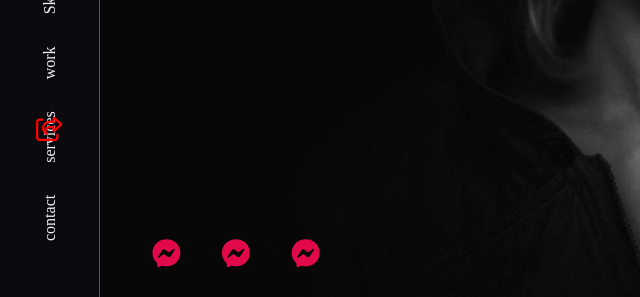
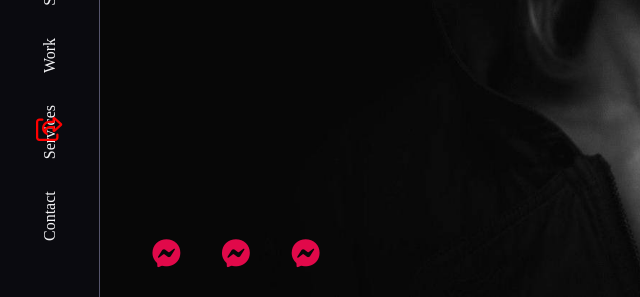
Before and after one commit to nahid2521/second-portfolio, a plain HTML site: page index.html in a window 1280 px wide. Shown: the part 503-800 px from the top of the page, 0-640 px from the left. Drawn offline with Linux system fonts and the light colour scheme.

Commit message:
Update index.html

```diff
--- a/index.html
+++ b/index.html
@@ -35,13 +35,13 @@
                         <a href="#skills" class="nav_link">Skills</a>
                     </li>
                     <li class="nav_item">
-                        <a href="#work" class="nav_link">work</a>
+                        <a href="#work" class="nav_link">Work</a>
                     </li>
                     <li class="nav_item">
-                        <a href="#services" class="nav_link">services</a>
+                        <a href="#services" class="nav_link">Services</a>
                     </li>
                     <li class="nav_item">
-                        <a href="#contact" class="nav_link">contact</a>
+                        <a href="#contact" class="nav_link">Contact</a>
                     </li>
 
                 </ul>
```
